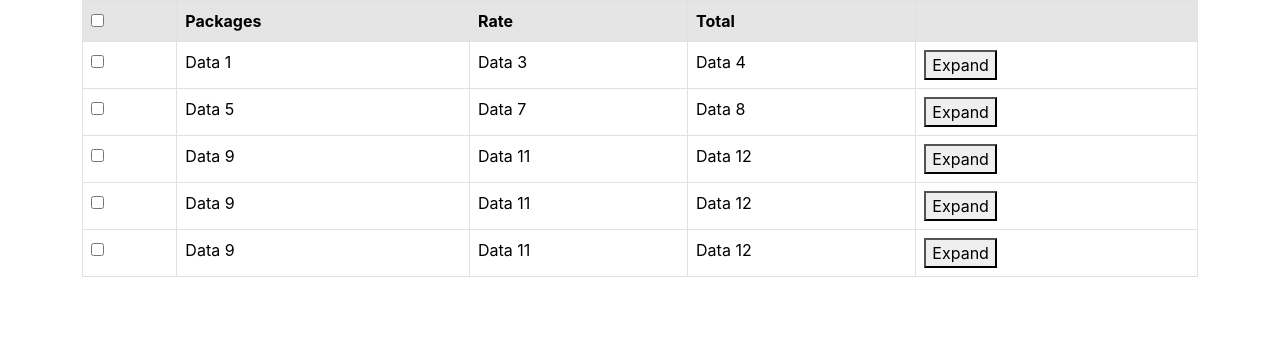
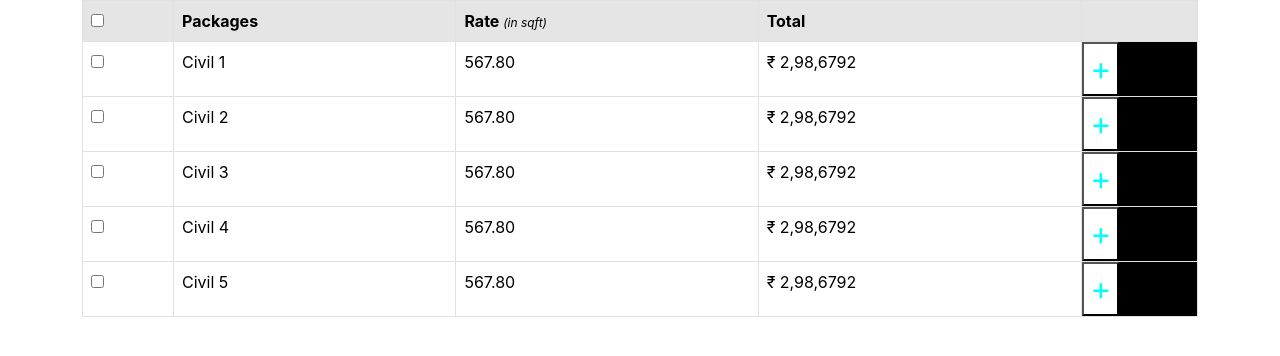
Before and after one commit to roymustang17/Workorder_UI, a React (Create React App) app: page / in a window 1280 px wide. Shown: the top 356 px of the page. Built offline with nearby package versions, Linux system fonts and the light colour scheme.

Commit message:
table done

```diff
--- a/src/App.css
+++ b/src/App.css
@@ -36,3 +36,24 @@
     transform: rotate(360deg);
   }
 }
+
+.flex {
+  display: flex;
+  flex-wrap: nowrap;
+}
+
+.flex-1 {
+  flex: 1;
+}
+
+.flex-2 {
+  flex: 2;
+}
+
+.flex-4 {
+  flex: 4;
+}
+
+.flex-6 {
+  flex: 6;
+}
--- /dev/null
+++ b/src/App.jsx
@@ -0,0 +1,12 @@
+import React from "react";
+import Table from "./components/Table";
+
+function App() {
+  return(
+    <>
+      <Table />
+    </>
+  );
+}
+
+export default App;
--- a/src/App.js
+++ b/src/components/Table.jsx
@@ -1,35 +1,9 @@
-import "./App.css";
 import React, { useState } from "react";
+import { data, rate, total } from "./data";
+// import '../App.css'
 
 function Table() {
   const [expandedRows, setExpandedRows] = useState([]);
-
-  const data = [
-    { id: 1, col1: "Data 1", col2: "Data 2", col3: "Data 3", col4: "Data 4" },
-    { id: 2, col1: "Data 5", col2: "Data 6", col3: "Data 7", col4: "Data 8" },
-    {
-      id: 3,
-      col1: "Data 9",
-      col2: "Data 10",
-      col3: "Data 11",
-      col4: "Data 12",
-    },
-    {
-      id: 4,
-      col1: "Data 9",
-      col2: "Data 10",
-      col3: "Data 11",
-      col4: "Data 12",
-    },
-    {
-      id: 5,
-      col1: "Data 9",
-      col2: "Data 10",
-      col3: "Data 11",
-      col4: "Data 12",
-    },
-    // Add more data as needed
-  ];
 
   const handleExpand = (id) => {
     setExpandedRows((prevExpandedRows) => {
@@ -43,7 +17,7 @@ function Table() {
 
   const renderNestedTable = () => {
     return (
-      <table className="table table-bordered">
+      <table className="table table-bordered m-0 ">
         <tbody>
           {[1, 2, 3, 4].map((index) => (
             <React.Fragment key={index}>
@@ -51,7 +25,9 @@ function Table() {
                 <td>
                   <input type="checkbox" />
                 </td>
-                <td>Row {index}</td>
+                <td>Activity {index}</td>
+                <td>{rate}</td>
+                <td>{total}</td>
                 <td>
                   <button onClick={() => handleExpand(`${index}-nested`)}>
                     Open
@@ -60,7 +36,7 @@ function Table() {
               </tr>
               {expandedRows.includes(`${index}-nested`) && (
                 <tr>
-                  <td colSpan="3">{renderNestedNestedTable()}</td>
+                  <td colSpan="6" className="p-0">{renderNestedNestedTable()}</td>
                 </tr>
               )}
             </React.Fragment>
@@ -72,14 +48,15 @@ function Table() {
 
   const renderNestedNestedTable = () => {
     return (
-      <table className="table table-bordered">
+      <table className="table table-bordered m-0">
         <tbody>
           {[1, 2, 3].map((index) => (
-            <tr key={index}>
+            <tr key={index} className="bg-black">
               <td>
                 <input type="checkbox" />
               </td>
-              <td>Subrow {index}</td>
+              <td>Work Item {index}</td>
+              <td className="">{total}</td>
             </tr>
           ))}
         </tbody>
@@ -91,15 +68,14 @@ function Table() {
     <div className="container">
       <table className="table table-bordered">
         <thead>
-          <tr className="table-active">
-            <th scope="col">
+          <tr className="flex table-active">
+            <th scope="col" className="flex-1">
               <input type="checkbox" />
             </th>
-            <th scope="col">Packages</th>
-            {/* <th scope="col">{""}</th> */}
-            <th scope="col">Rate</th>
-            <th scope="col">Total</th>
-            <th scope="col">{""}</th>
+            <th scope="col-sm-9" className="flex-6">Packages</th>
+            <th scope="col" className="flex-4">Rate <span style={{ fontWeight: 400, fontSize: '0.75rem', fontStyle: 'italic'}}>(in sqft)</span></th>
+            <th scope="col" className="flex-2">Total</th>
+            <th scope="col" className="flex-1">{""}</th>
           </tr>
         </thead>
         <tbody>
@@ -109,19 +85,21 @@ function Table() {
                 <td>
                   <input type="checkbox" />
                 </td>
-                <td>{row.col1}</td>
-                {/* <td>{}</td> */}
-                <td>{row.col3}</td>
-                <td>{row.col4}</td>
-                <td>
-                  <button onClick={() => handleExpand(row.id)}>
-                    {expandedRows.includes(row.id) ? "Collapse" : "Expand"}
-                  </button>
+                <td>Civil {row.id}</td>
+                <td>{rate}</td>
+                <td>{total}</td>
+                <td className="bg-black p-0">
+                {/* btn btn-bor border-0 bg-transparent */}
+                <button onClick={() => handleExpand(row.id)} className="bg-white m-0">
+                  <span style={{ fontSize: "2rem", color: "Aqua" }}>
+                    {expandedRows.includes(row.id) ? "-" : "+"}
+                  </span>
+                </button>
                 </td>
               </tr>
               {expandedRows.includes(row.id) && (
                 <tr>
-                  <td colSpan="6">{renderNestedTable()}</td>
+                  <td colSpan="6" className="p-0">{renderNestedTable()}</td>
                 </tr>
               )}
             </React.Fragment>
--- /dev/null
+++ b/src/components/data.jsx
@@ -0,0 +1,45 @@
+export const data = [
+  {
+    id: 1,
+    col1: "Data 1",
+    col2: "Data 2",
+    col3: "Data 3",
+    col4: "Data 4",
+  },
+
+  {
+    id: 2,
+    col1: "Data 5",
+    col2: "Data 6",
+    col3: "Data 7",
+    col4: "Data 8",
+  },
+
+  {
+    id: 3,
+    col1: "Data 9",
+    col2: "Data 10",
+    col3: "Data 11",
+    col4: "Data 12",
+  },
+
+  {
+    id: 4,
+    col1: "Data 9",
+    col2: "Data 10",
+    col3: "Data 11",
+    col4: "Data 12",
+  },
+
+  {
+    id: 5,
+    col1: "Data 9",
+    col2: "Data 10",
+    col3: "Data 11",
+    col4: "Data 12",
+  },
+];
+
+export const rate = "567.80";
+// export const total = {&#8377;} 2,98,6792;
+export const total = `₹ 2,98,6792`;
```
Also changed, not shown: src/components/data.js (deleted), src/index.jsx (renamed from src/index.js).
